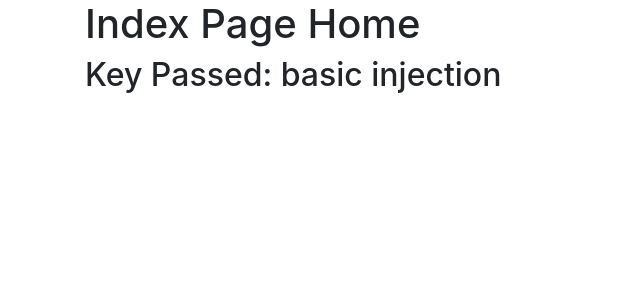
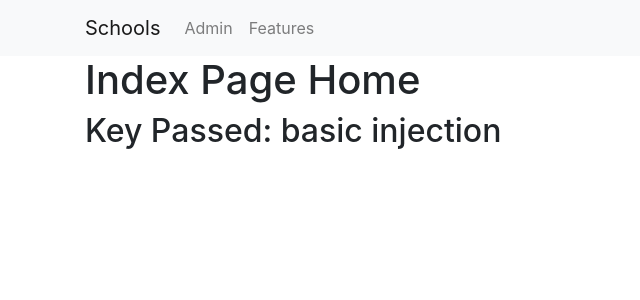
Before and after one commit to muhammad-mamdouh/Django_Projects, a Django app: page / in a window 1280 px wide. Shown: the top 300 px of the page, without its empty margins (0-640 px from the left). Run offline with Django 3.2, Linux system fonts and the light colour scheme; some libraries are stand-ins or nearby versions.

Commit message:
feature: Add school list capability.     - Add navbar to the base template.     - Create template page for the listing page.     - Create SchoolListView class.     - Add school-list route.     - Include the basic_app urls into the main urlpatterns list.

```diff
--- a/Django_Stuff/class_based_views/basic_app/templates/basic_app/base.html
+++ b/Django_Stuff/class_based_views/basic_app/templates/basic_app/base.html
@@ -6,6 +6,19 @@
   <title>{{ page_title }}</title>
 </head>
 <body>
+    <nav class="navbar navbar-expand-lg navbar-light bg-light">
+      <div class="container">
+        <a class="navbar-brand" href="{% url 'basic_app:schools_list' %}">Schools</a>
+        <div class="collapse navbar-collapse" id="navbarNav">
+          <ul class="navbar-nav">
+            <li class="nav-item"><a class="nav-link" href="{% url 'admin:index' %}">Admin</a></li>
+            <li class="nav-item"><a class="nav-link" href="#">Features</a></li>
+          </ul>
+        </div>
+      </div>
+    </nav>
+
+
   <div class="container">
     {% block content %}{% endblock content %}
   </div>
--- /dev/null
+++ b/Django_Stuff/class_based_views/basic_app/urls.py
@@ -0,0 +1,7 @@
+from django.urls import path
+from . import views
+
+app_name = 'basic_app'
+urlpatterns = [
+    path('', views.SchoolListView.as_view(), name='schools_list'),
+]
--- a/Django_Stuff/class_based_views/basic_app/views.py
+++ b/Django_Stuff/class_based_views/basic_app/views.py
@@ -1,5 +1,6 @@
 from django.shortcuts import render
-from django.views.generic import TemplateView
+from django.views.generic import TemplateView, ListView, DetailView
+from .models import School
 
 
 class IndexView(TemplateView):
@@ -11,3 +12,8 @@ class IndexView(TemplateView):
             'some_key': 'basic injection'
         }
         return context
+
+
+class SchoolListView(ListView):
+    model = School
+    context_object_name = 'schools'
--- a/Django_Stuff/class_based_views/class_based_views/urls.py
+++ b/Django_Stuff/class_based_views/class_based_views/urls.py
@@ -14,10 +14,11 @@ Including another URLconf
     2. Add a URL to urlpatterns:  path('blog/', include('blog.urls'))
 """
 from django.contrib import admin
-from django.urls import path
+from django.urls import path, include
 from basic_app import views as basic_views
 
 urlpatterns = [
     path('admin/', admin.site.urls),
     path('', basic_views.IndexView.as_view(), name='index'),
+    path('basic_app/', include('basic_app.urls'), name='basic_app')
 ]
```
Also changed, not shown: Django_Stuff/class_based_views/basic_app/templates/basic_app/school_list.html (added, +9 -0 lines).
